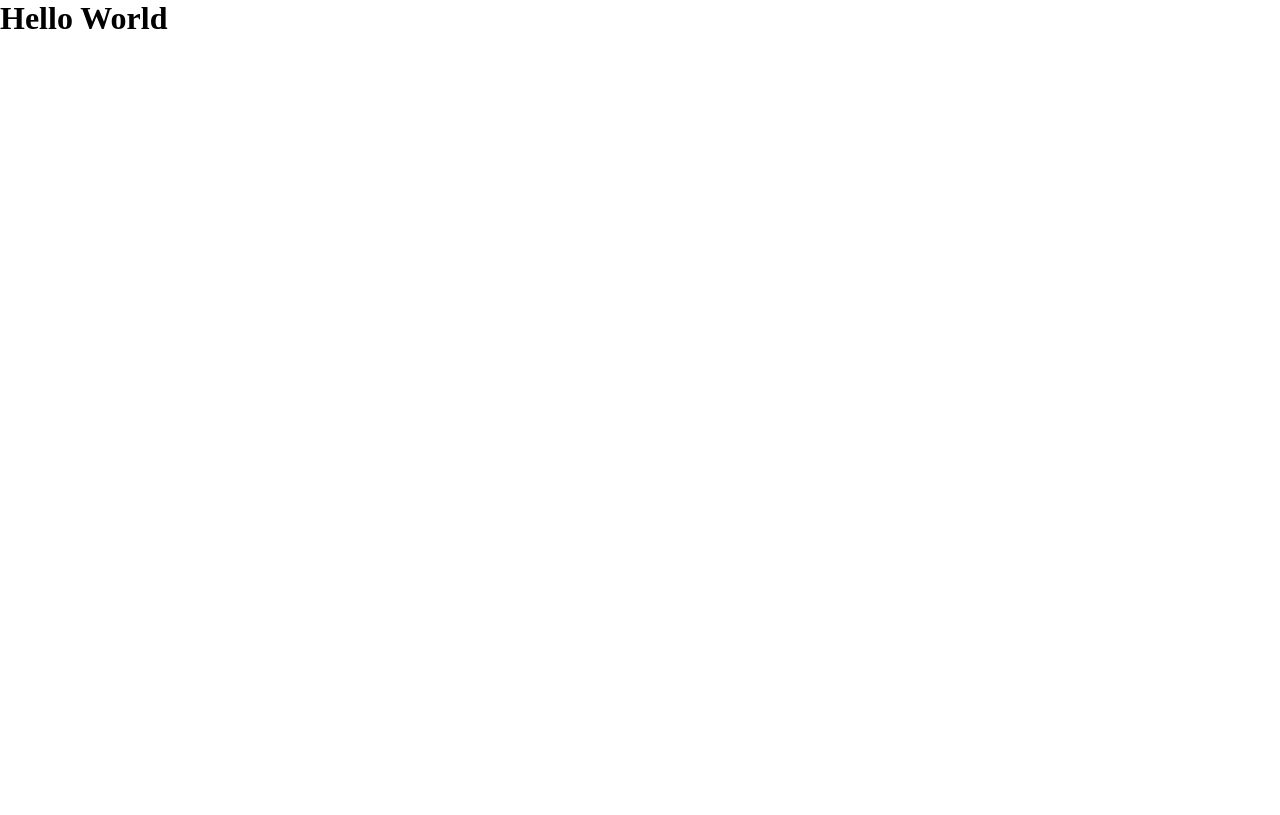
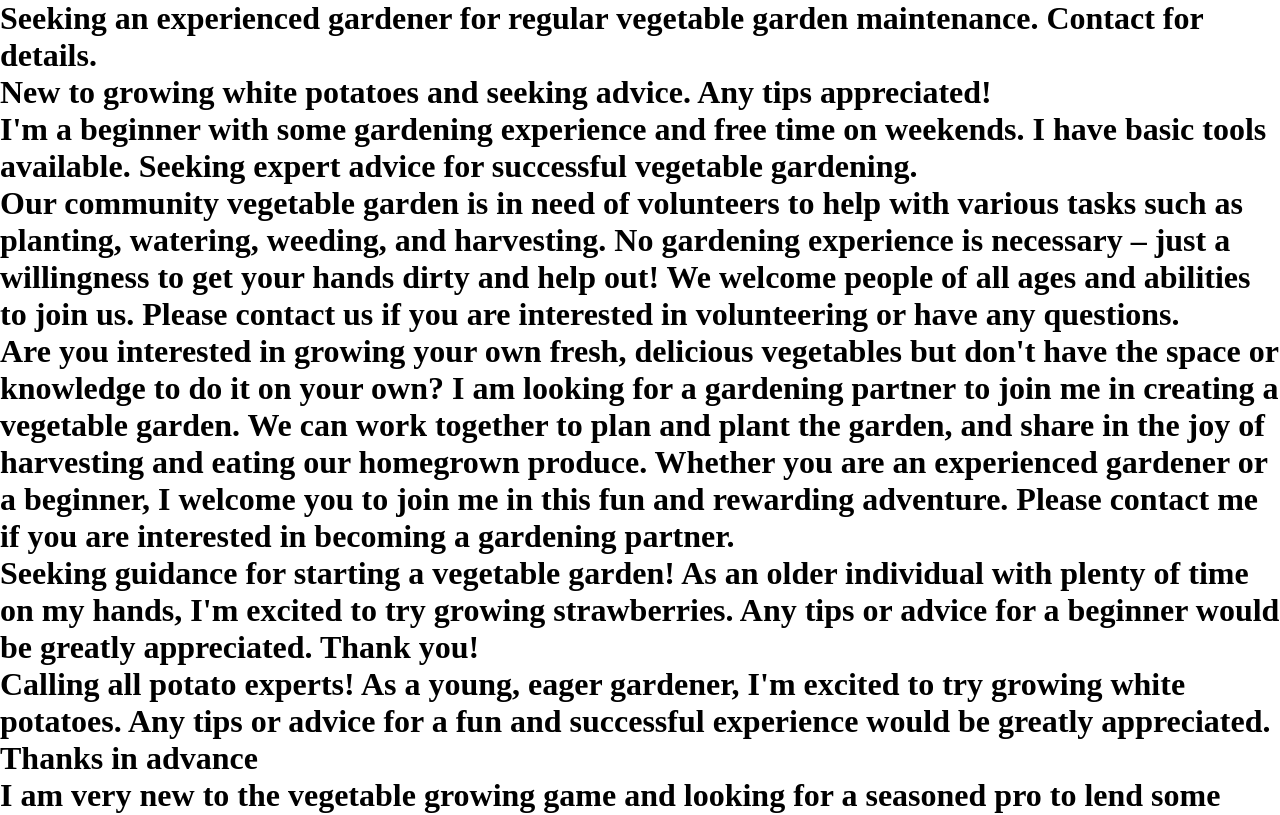
Before and after one commit to SchoolOfCode/bc13_final-project_front-end-maccaw, a Next.js app in the folder home-grown/: page /listings in a window 1280 px wide. Shown: the top 815 px of the page. Built offline with nearby package versions, Linux system fonts and the light colour scheme.

Commit message:
added fetch request and feeding data into cards

```diff
--- a/home-grown/components/ListingCard/ListingCard.js
+++ b/home-grown/components/ListingCard/ListingCard.js
@@ -1,9 +1,9 @@
-function ListingCard() {
-
-
-
-
-  return <div></div>;
+function ListingCard({ description }) {
+  return (
+    <div>
+      <h1>{description}</h1>
+    </div>
+  );
 }
 
 export default ListingCard;
--- a/home-grown/components/ListingContainer/ListingContainer.js
+++ b/home-grown/components/ListingContainer/ListingContainer.js
@@ -1,4 +1,5 @@
-import { useEffect } from "react";
+import { useEffect,useState } from "react";
+import ListingCard from "../ListingCard/ListingCard";
 
 function ListingContainer() {
   //fetch data from api
@@ -11,17 +12,26 @@ function ListingContainer() {
     getPostData();
   });
 
+  const [posts, setPosts] = useState(null);
+
   async function getPostData() {
-    const response = await fetch("http://localhost:3000/api/staticdata_posts");
+    const response = await fetch(
+      "http://localhost:3000/api/staticdata_all_tables_joined"
+    );
+
     const data = await response.json();
-    console.log(data);
+
+    setPosts(data);
+    console.log(data)
   }
 
-  return (
-    <div>
-      <h1>Hello World</h1>
-    </div>
-  );
+  if (!posts) {
+    return <div>...Loading</div>;
+  } else {
+    return (
+     posts.map((element) => <div><ListingCard description={element.description} /></div>)
+    );
+  }
 }
 
 export default ListingContainer;
```
